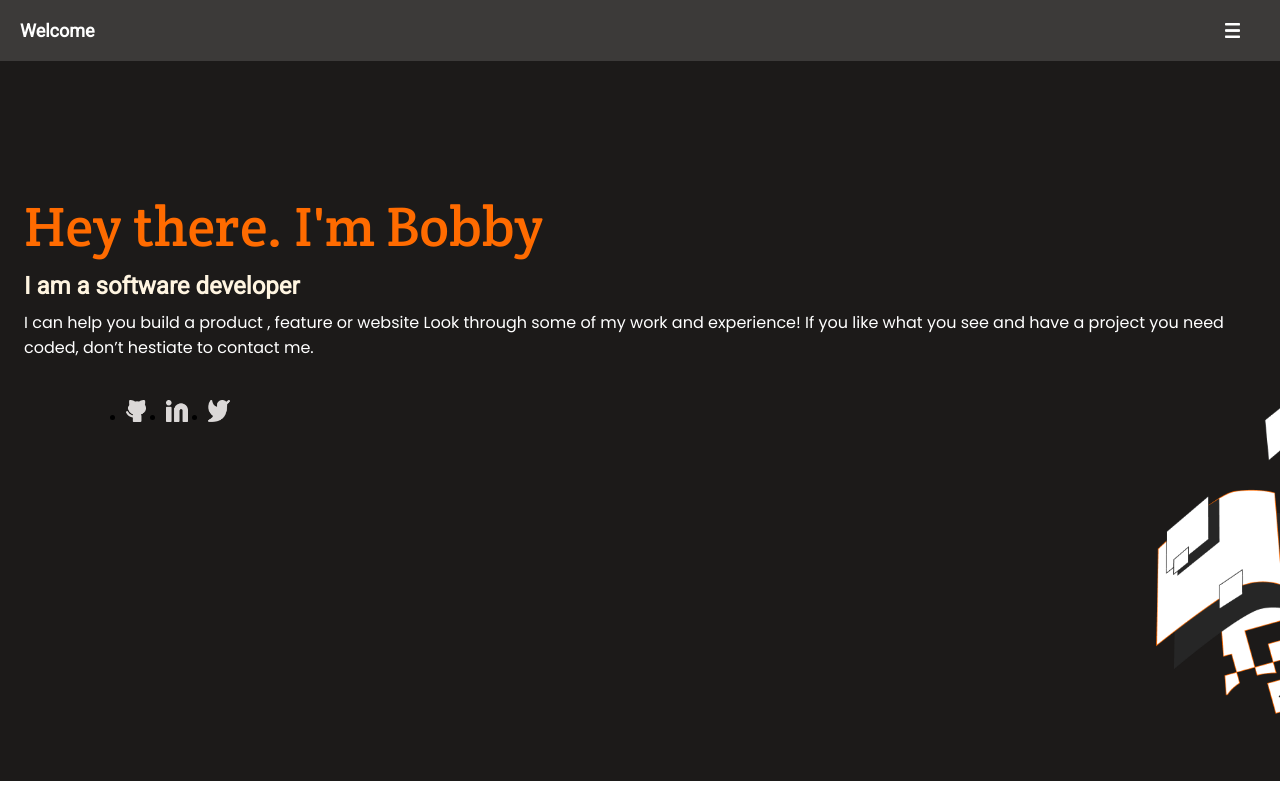
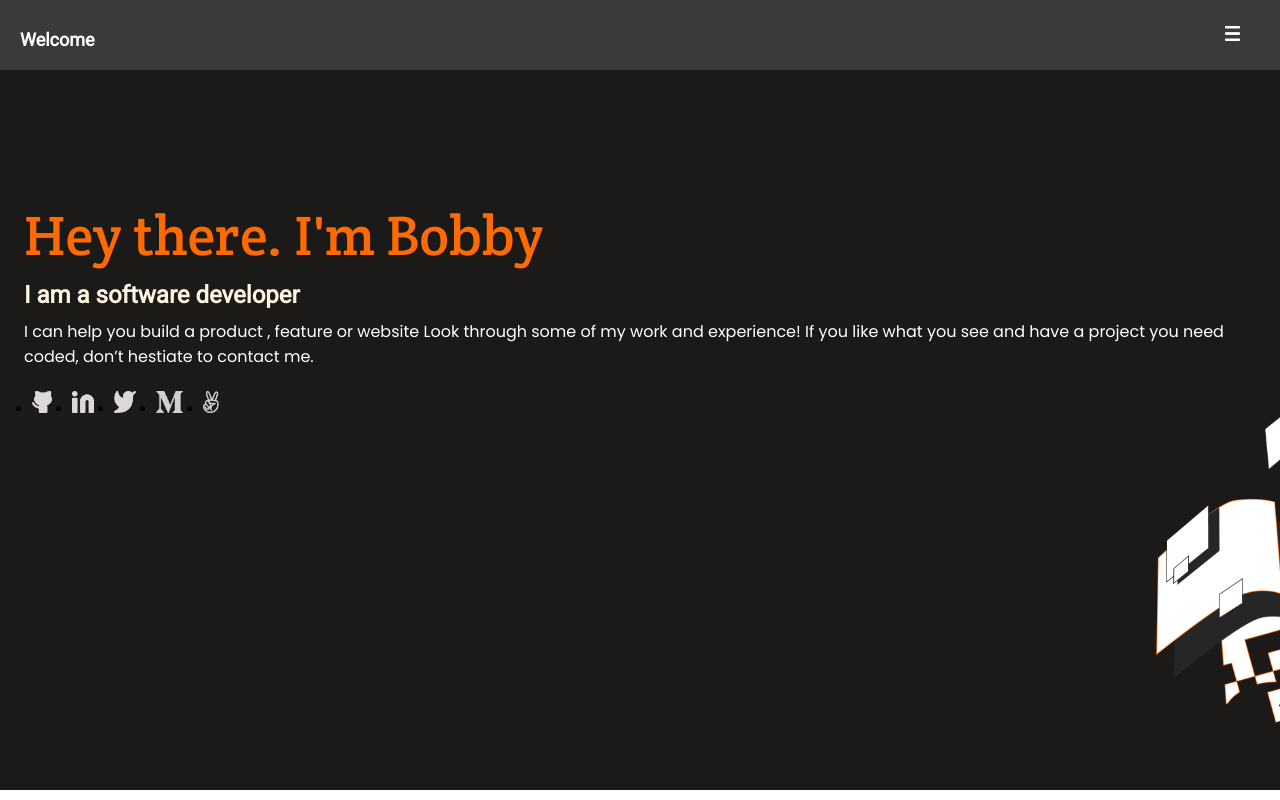
Before and after one commit to Victor-chiemerie/Porfolio, a website: page index.html in a window 1280 px wide. Drawn offline with Linux system fonts and the light colour scheme.

Commit message:
change section tag in toolbox to header

```diff
--- a/index.html
+++ b/index.html
@@ -8,23 +8,25 @@
     <link rel="stylesheet" href="style.css">
 </head>
 <body>
-    <section class="tool-box">
+    <header class="tool-box">
         <div class="headder">
-            <h4 class="name">Welcome</h4>
-            <img class="icon" src="images/Union.png" alt="icon">
+            <h1><a class="name" href="#">Welcome</a></h1>
+            <nav>
+                <img class="icon" src="images/Union.png" alt="icon">
+            </nav>
         </div>
-    </section>
+    </header>
     <!-- welcome_page -->
     <section class="welcome_page">
         <!-- welcome message -->
         <div class="welcome_message">
             <h1 class="greeting">Hey there. I'm Bobby</h1>
             <h2 class="work">I am a software developer</h2>
-            <h3 class="service">
+            <p class="service">
                 I can help you build a product , feature or website Look through some
                 of my work and experience! If you like what you see and have a project
                 you need coded, don’t hestiate to contact me.
-            </h3>
+            </p>
         </div>
         <!-- end of welcome message -->
         <!-- social media -->
@@ -44,6 +46,16 @@
                     <img src="images/Twitter.png" alt="twitter">
                 </a>
             </li>
+            <li>
+                <a href="#">
+                    <img src="images/medium.png" alt="medium">
+                </a>
+            </li>
+            <li>
+                <a href="#">
+                    <img src="images/angel list.png" alt="angellist">
+                </a>
+            </li>
         </ul>
         <!-- end of social media -->
     </section>
--- a/style.css
+++ b/style.css
@@ -13,6 +13,7 @@ img {
 .headder {
   background: #3c3a39;
   display: flex;
+  height: 70px;
   justify-content: space-between;
   align-items: center;
 }
@@ -28,6 +29,7 @@ img {
   font-family: 'Roboto', sans-serif;
   font-style: normal;
   font-weight: 700;
+  text-decoration: none;
   font-size: 18px;
   align-items: center;
   padding: 20px;
@@ -65,7 +67,7 @@ img {
   padding-top: 10px;
 }
 
-.welcome_page div h3 {
+.welcome_page div p {
   font-family: 'Poppins', sans-serif;
   font-style: normal;
   font-weight: 400;
@@ -75,11 +77,10 @@ img {
 }
 
 .welcome_page ul {
-  padding-top: 40px;
-  padding-left: 50px;
+  padding-top: 22px;
+  padding-left: 8px;
   display: flex;
   height: 22px;
-  justify-content: right;
   column-gap: 20px;
   align-content: space-between;
 }
```
Also changed, not shown: 1 other file.
